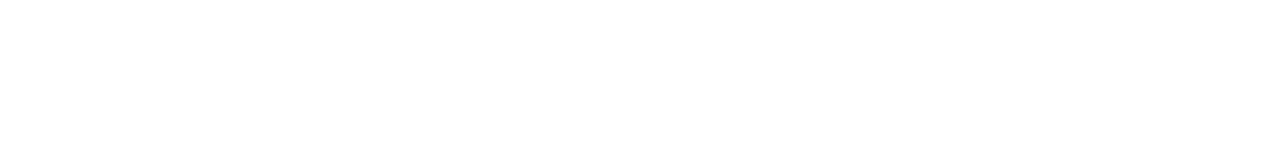
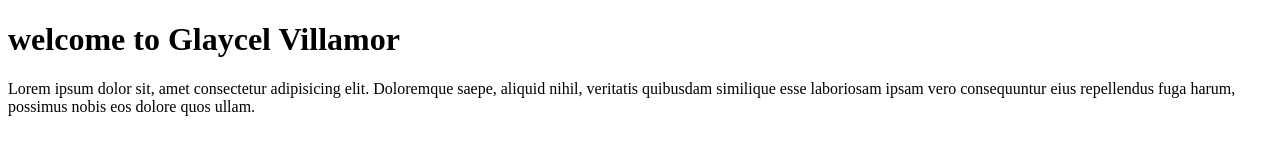
Before and after one commit to senseihatakekakashi/git-simulation-bsit-3a, a plain HTML site: page src/villamor.html in a window 1280 px wide. Drawn offline with Linux system fonts and the light colour scheme.

Commit message:
successfull created

```diff
--- a/src/villamor.html
+++ b/src/villamor.html
@@ -6,6 +6,7 @@
     <title> Login</title>
 </head>
 <body>
-
+    <h1>welcome to Glaycel Villamor</h1>
+    <P>Lorem ipsum dolor sit, amet consectetur adipisicing elit. Doloremque saepe, aliquid nihil, veritatis quibusdam similique esse laboriosam ipsam vero consequuntur eius repellendus fuga harum, possimus nobis eos dolore quos ullam.</P>
 </body>
 </html>
```
